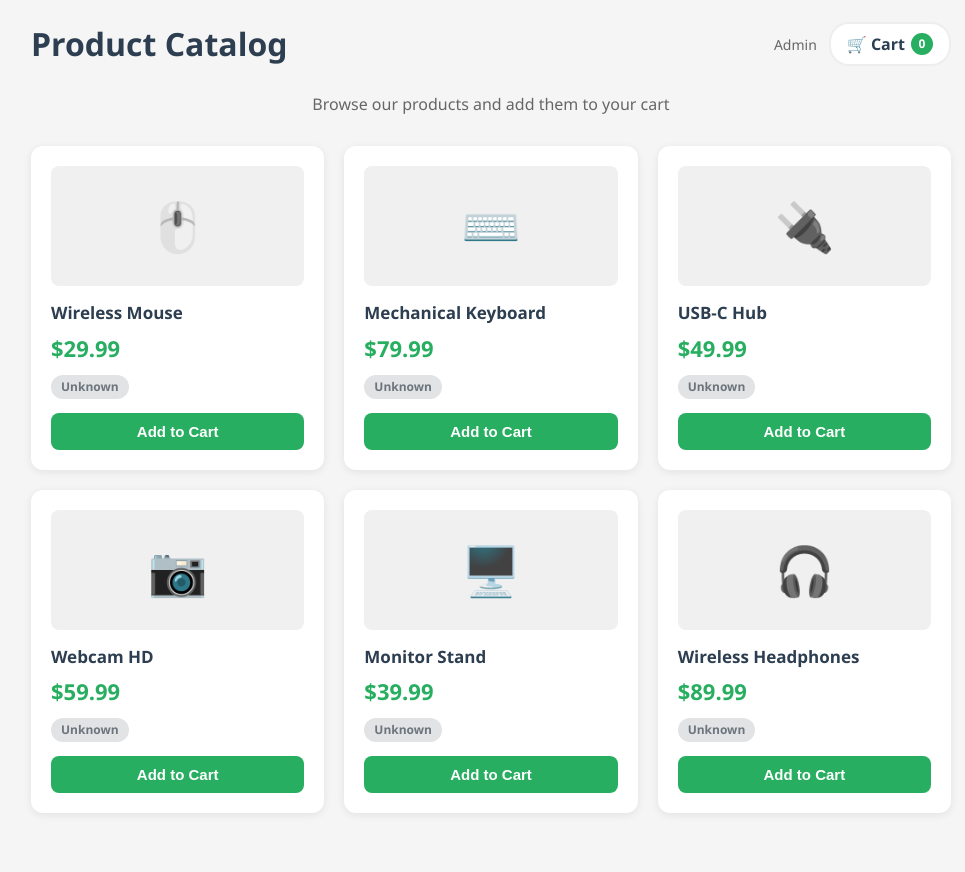
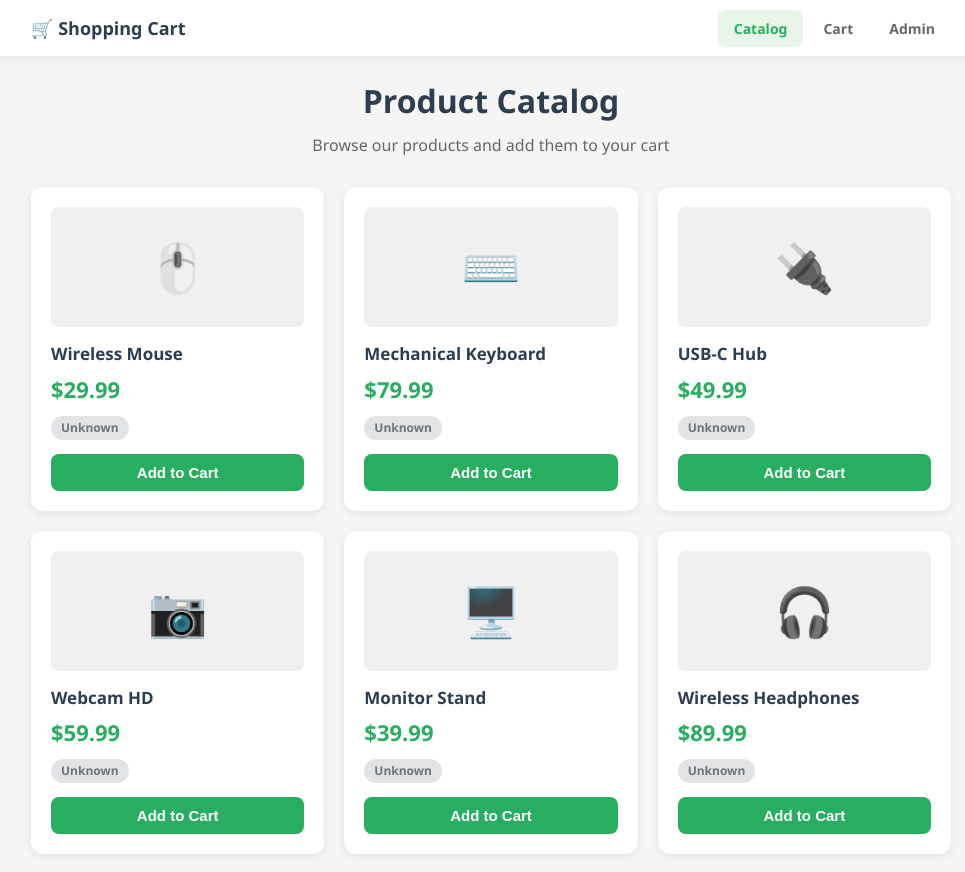
Before and after one commit to SBortz/understanding-eventsourcing-dotnet, a React app in the folder 04-boundless-typescript/frontend/: page / in a window 1280 px wide. Shown: the whole page, without its empty margins (149-1114 px from the left). Before the commit the page ends 833 px from the top, so only its background shows below. Built offline with nearby package versions, Linux system fonts and the light colour scheme; no server answers; the HTML template or start-up script is replaced by a standard one.

Commit message:
feat: sticky navbar with Catalog/Cart/Admin navigation

```diff
--- a/04-boundless-typescript/frontend/src/App.tsx
+++ b/04-boundless-typescript/frontend/src/App.tsx
@@ -1,4 +1,5 @@
 import { Routes, Route } from 'react-router-dom'
+import Navbar from './components/Navbar'
 import CatalogPage from './pages/CatalogPage'
 import CartPage from './pages/CartPage'
 import AdminPage from './pages/AdminPage'
@@ -6,11 +7,14 @@ import './App.css'
 
 function App() {
   return (
-    <Routes>
-      <Route path="/" element={<CatalogPage />} />
-      <Route path="/cart" element={<CartPage />} />
-      <Route path="/admin" element={<AdminPage />} />
-    </Routes>
+    <>
+      <Navbar />
+      <Routes>
+        <Route path="/" element={<CatalogPage />} />
+        <Route path="/cart" element={<CartPage />} />
+        <Route path="/admin" element={<AdminPage />} />
+      </Routes>
+    </>
   )
 }
 
--- /dev/null
+++ b/04-boundless-typescript/frontend/src/components/Navbar.css
@@ -0,0 +1,55 @@
+.navbar {
+  position: sticky;
+  top: 0;
+  z-index: 100;
+  background: rgba(255, 255, 255, 0.95);
+  backdrop-filter: blur(10px);
+  border-bottom: 1px solid #eee;
+  box-shadow: 0 1px 8px rgba(0, 0, 0, 0.06);
+}
+
+.navbar-inner {
+  max-width: 960px;
+  margin: 0 auto;
+  padding: 0 20px;
+  height: 56px;
+  display: flex;
+  align-items: center;
+  justify-content: space-between;
+}
+
+.navbar-brand {
+  font-size: 18px;
+  font-weight: 700;
+  color: #2c3e50;
+  text-decoration: none;
+}
+
+.navbar-brand:hover {
+  color: #27ae60;
+}
+
+.navbar-links {
+  display: flex;
+  gap: 4px;
+}
+
+.nav-item {
+  padding: 8px 16px;
+  border-radius: 8px;
+  font-size: 14px;
+  font-weight: 600;
+  color: #666;
+  text-decoration: none;
+  transition: background 0.2s, color 0.2s;
+}
+
+.nav-item:hover {
+  background: #f0f0f0;
+  color: #2c3e50;
+}
+
+.nav-item.active {
+  background: #e8f5e9;
+  color: #27ae60;
+}
--- /dev/null
+++ b/04-boundless-typescript/frontend/src/components/Navbar.tsx
@@ -0,0 +1,25 @@
+import { NavLink } from 'react-router-dom';
+import './Navbar.css';
+
+export default function Navbar() {
+  return (
+    <nav className="navbar">
+      <div className="navbar-inner">
+        <NavLink to="/" className="navbar-brand">
+          🛒 Shopping Cart
+        </NavLink>
+        <div className="navbar-links">
+          <NavLink to="/" className={({ isActive }) => isActive ? 'nav-item active' : 'nav-item'} end>
+            Catalog
+          </NavLink>
+          <NavLink to="/cart" className={({ isActive }) => isActive ? 'nav-item active' : 'nav-item'}>
+            Cart
+          </NavLink>
+          <NavLink to="/admin" className={({ isActive }) => isActive ? 'nav-item active' : 'nav-item'}>
+            Admin
+          </NavLink>
+        </div>
+      </div>
+    </nav>
+  );
+}
--- a/04-boundless-typescript/frontend/src/pages/AdminPage.tsx
+++ b/04-boundless-typescript/frontend/src/pages/AdminPage.tsx
@@ -1,5 +1,4 @@
 import { useState } from 'react';
-import { Link } from 'react-router-dom';
 import { PRODUCTS } from '../products';
 import { simulateInventoryChange, simulatePriceChange } from '../api';
 
@@ -67,14 +66,7 @@ export default function AdminPage() {
 
   return (
     <div className="page">
-      <div className="header">
-        <h1 style={{ textAlign: 'left', marginBottom: 0 }}>
-          🛠️ Admin Panel
-        </h1>
-        <Link to="/" className="nav-link">
-          ← Back to Catalog
-        </Link>
-      </div>
+      <h1>🛠️ Admin Panel</h1>
 
       <p className="subtitle">
         Simulate external events for testing
--- a/04-boundless-typescript/frontend/src/pages/CartPage.tsx
+++ b/04-boundless-typescript/frontend/src/pages/CartPage.tsx
@@ -118,14 +118,7 @@ export default function CartPage() {
 
   return (
     <div className="page">
-      <div className="header">
-        <h1 style={{ textAlign: 'left', marginBottom: 0 }}>
-          Your Shopping Cart
-        </h1>
-        <Link to="/" className="nav-link">
-          ← Continue Shopping
-        </Link>
-      </div>
+      <h1>Your Shopping Cart</h1>
 
       <p className="subtitle">Review your items and proceed to checkout</p>
 
--- a/04-boundless-typescript/frontend/src/pages/CatalogPage.tsx
+++ b/04-boundless-typescript/frontend/src/pages/CatalogPage.tsx
@@ -1,5 +1,4 @@
 import { useEffect, useState, useCallback } from 'react';
-import { Link } from 'react-router-dom';
 import { PRODUCTS } from '../products';
 import { fetchInventories, fetchCartItems, addItem } from '../api';
 import { getCartId, generateItemId } from '../cartId';
@@ -88,21 +87,7 @@ export default function CatalogPage() {
 
   return (
     <div className="page">
-      <div className="header">
-        <div className="header-left">
-          <h1 style={{ textAlign: 'left', marginBottom: 0 }}>
-            Product Catalog
-          </h1>
-        </div>
-        <div style={{ display: 'flex', gap: '12px', alignItems: 'center' }}>
-          <Link to="/admin" className="nav-link">
-            Admin
-          </Link>
-          <Link to="/cart" className="cart-badge">
-            🛒 Cart <span className="count">{cartCount}</span>
-          </Link>
-        </div>
-      </div>
+      <h1>Product Catalog</h1>
 
       <p className="subtitle">
         Browse our products and add them to your cart
```
